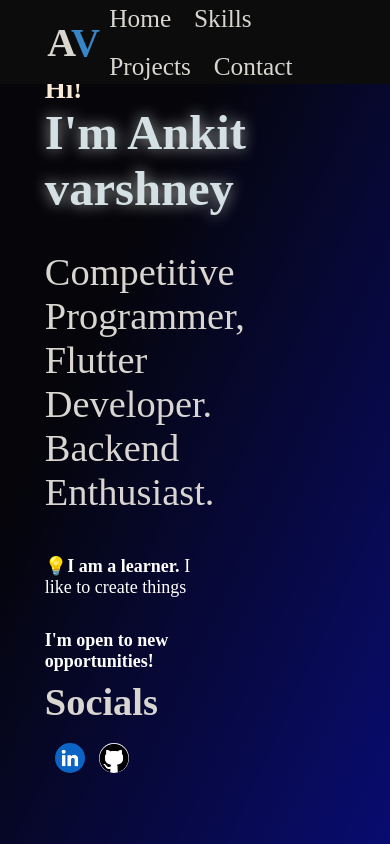
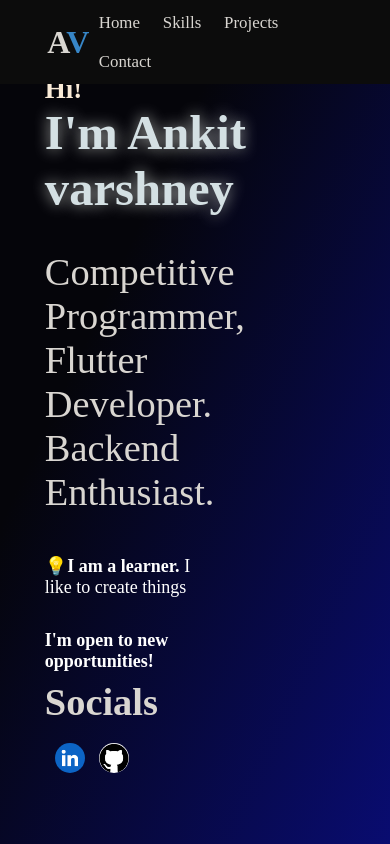
Before and after one commit to AVtheking/Portfolio, a plain HTML site: page index.htm in a window 390 px wide. Shown: the top 844 px of the page. Drawn offline with nearby package versions, Linux system fonts and the light colour scheme.

Commit message:
made responsive

```diff
--- a/css/style.css
+++ b/css/style.css
@@ -73,14 +73,14 @@ li:hover{
         height: 10vh;
     }
     .letter{
-        font-size: 2.5rem;
+        font-size: 2.0rem;
         font-weight: 800;
         margin-left: 1rem;
         margin-right: auto;
       }
     li{
         padding : 1vh 1vh ;
-        font-size: 3vh;
+        font-size: 2vh;
     }
 
 }
```
